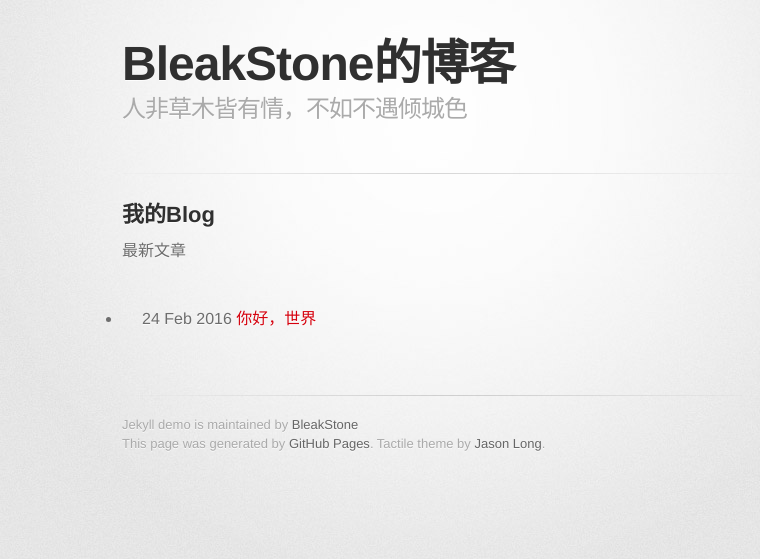
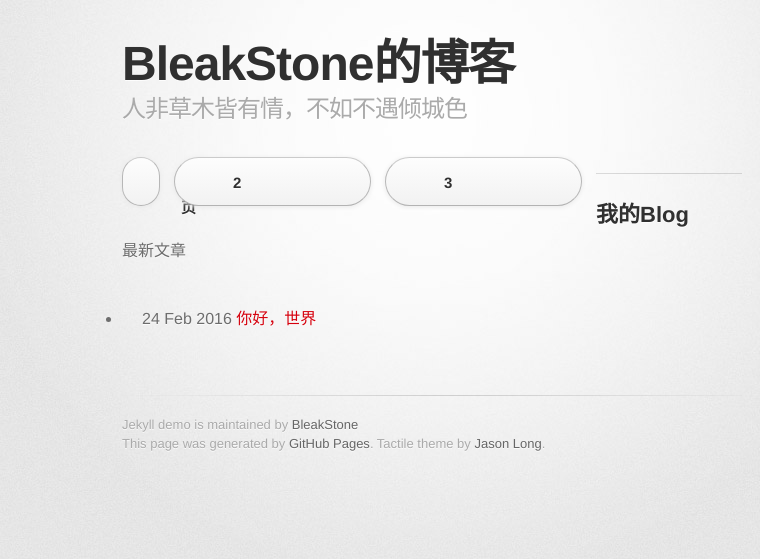
Before and after one commit to BleakStone/blog, a Jekyll site: the page built from index.html, in a window 1280 px wide. Shown: the top 559 px of the page, without its empty margins (208-968 px from the left). Built offline with Jekyll 4.4.1, drawn with Linux system fonts in a browser that asks for light colours; some web fonts are replaced.

Commit message:
Update default.html

```diff
--- a/_layouts/default.html
+++ b/_layouts/default.html
@@ -50,6 +50,9 @@
 
         </section>
    -->
+          <a href="" id="" class="button" style="width:20px;"><span>首页</span></a>
+          <a href="" id="" class="button"><span>2</span></a>
+          <a href="" id="" class="button"><span>3</span></a>
         <hr>
         <section id="main_content">
           {{ content }}
```
